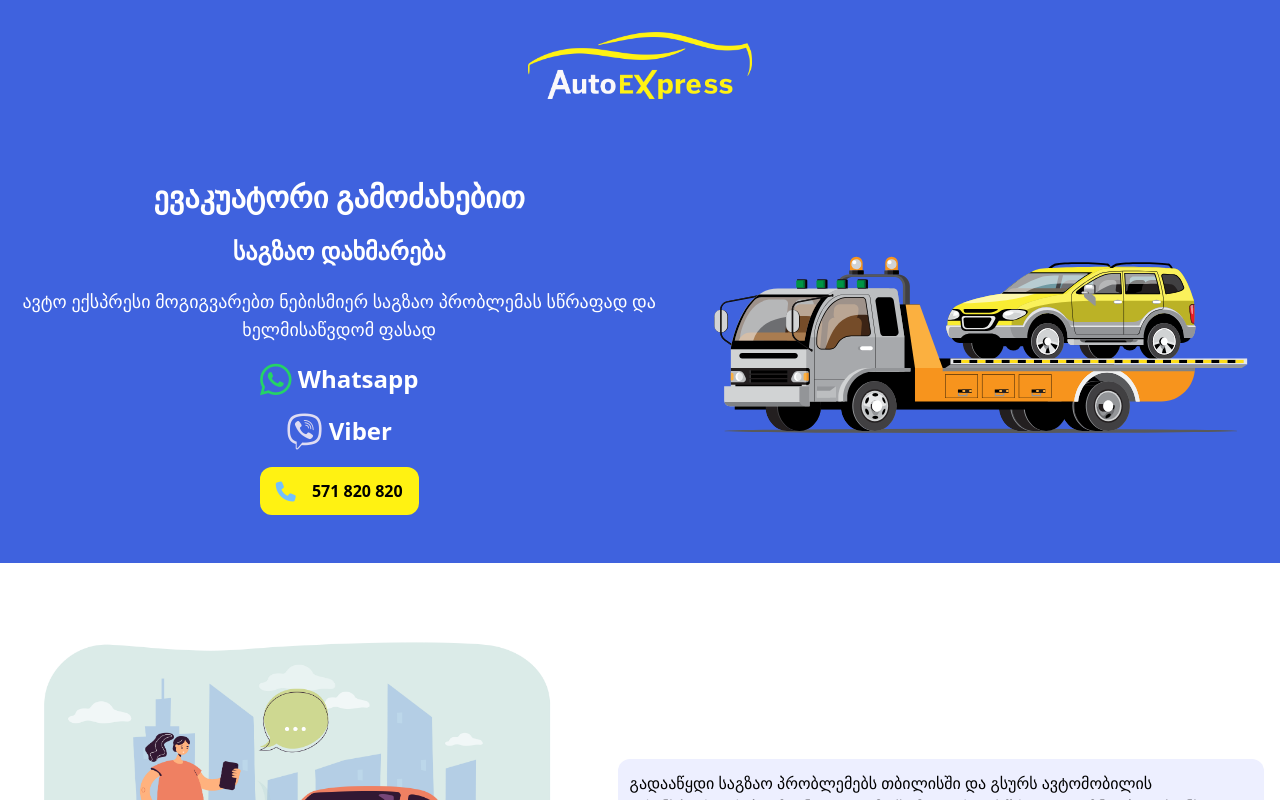
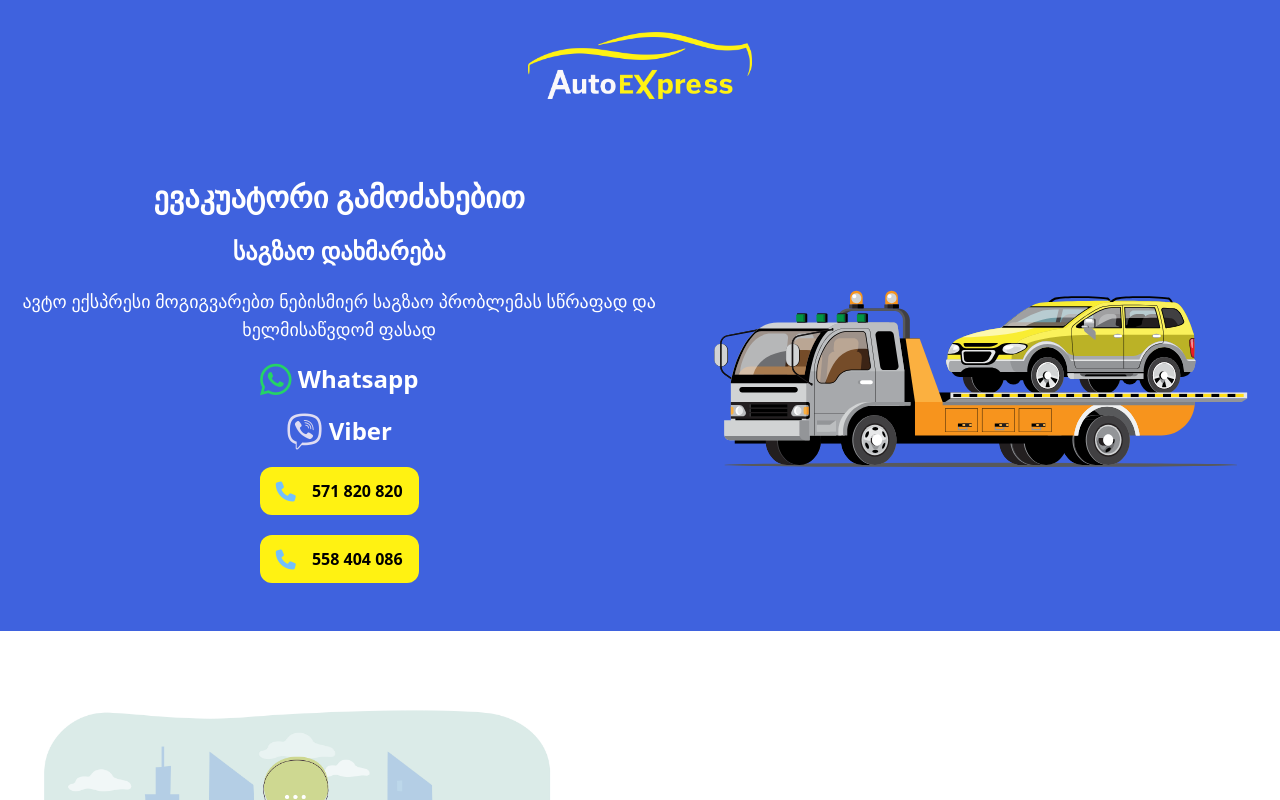
Before and after one commit to Aristocrat4/tripsho, an Angular app: page / in a window 1280 px wide. Shown: the top 800 px of the page. Built offline with nearby package versions, Linux system fonts and the light colour scheme.

Commit message:
add number

```diff
--- a/src/app/components/hero/hero.component.html
+++ b/src/app/components/hero/hero.component.html
@@ -33,6 +33,14 @@
           571 820 820
         </button></a
       >
+      <a href="tel:+995558404086">
+        <button
+          class="bg-[#FFF212] border-none rounded-xl py-3 px-4 text-black font-bold"
+        >
+          <i class="fa-solid fa-phone fa-lg mr-3" style="color: #74c0fc"></i>
+          558 404 086
+        </button></a
+      >
     </div>
     <img class="lg:w-[45%]" src="../../../assets/test3.svg" alt="towing" />
   </div>
```
